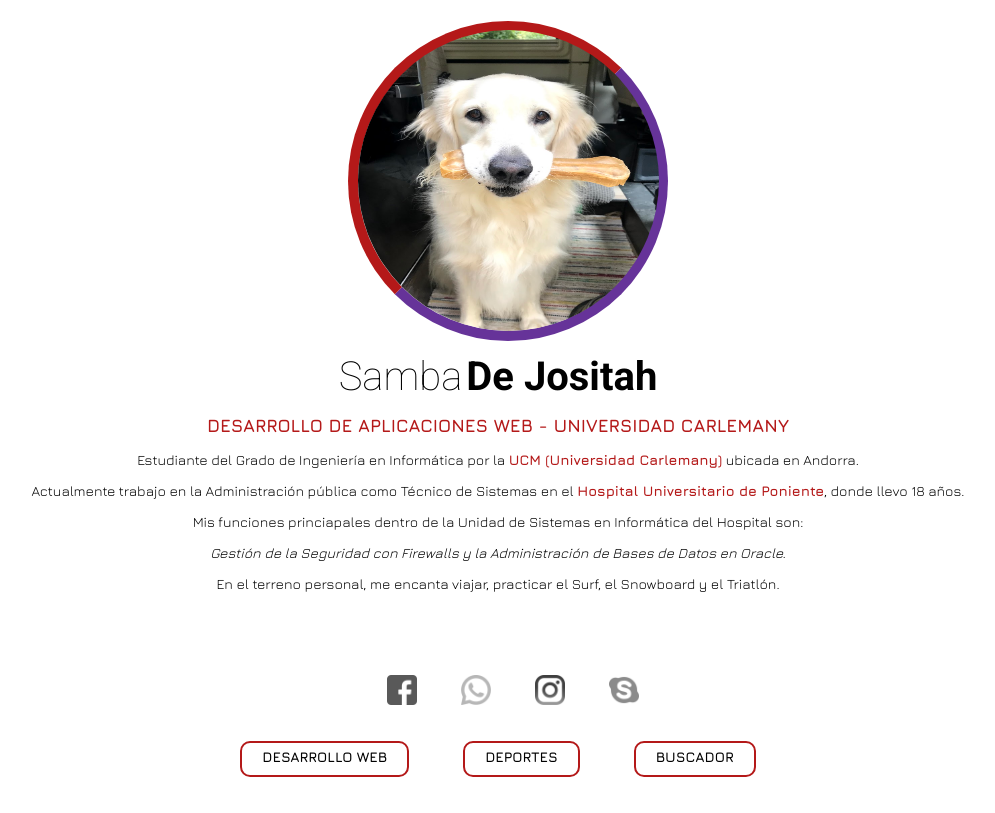
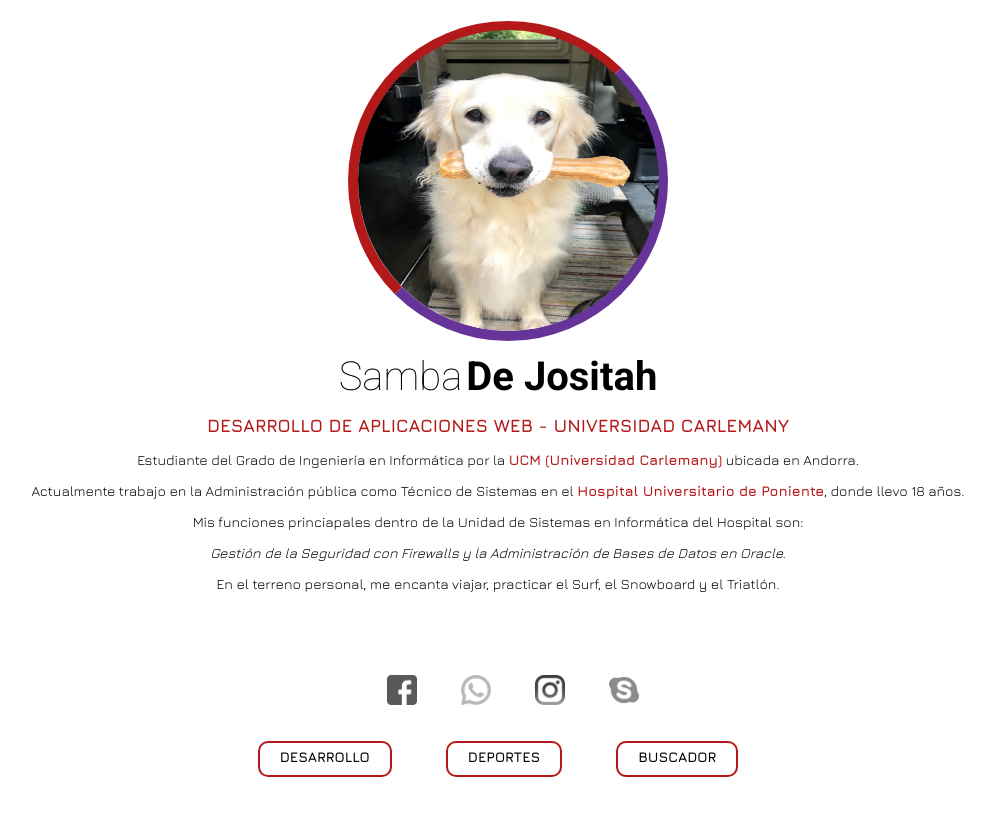
Before and after one commit to jositah/portfolio, a plain HTML site: page index.html in a window 1280 px wide. Shown: the whole page, without its empty margins (142-1137 px from the left). Drawn offline with nearby package versions, Linux system fonts and the light colour scheme.

Commit message:
Update index.html

```diff
--- a/index.html
+++ b/index.html
@@ -62,7 +62,7 @@
           <td>
             <div class="sencillo">
               <a href="https://developer.mozilla.org/es/docs/Glossary/HTML5" target="_blank">
-              <button class="buttons">DESARROLLO WEB</button></a>
+              <button class="buttons">DESARROLLO</button></a>
             </div>
           </td>
           <td>
```
